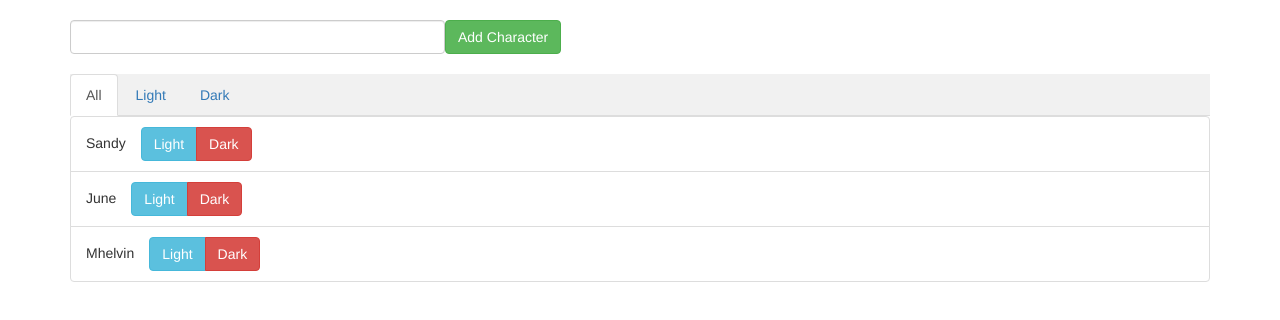
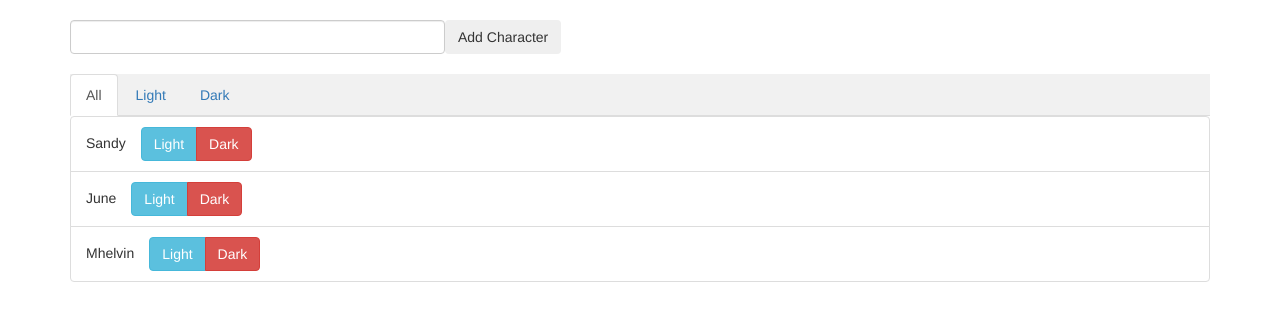
Before and after one commit to reyesmhelvin/angular, an Angular app: page / in a window 1280 px wide. Shown: the top 320 px of the page. Built offline with nearby package versions, Linux system fonts and the light colour scheme.

Commit message:
add ngClass to create component

```diff
--- a/src/app/create/create.component.html
+++ b/src/app/create/create.component.html
@@ -3,6 +3,6 @@
     <input type="text" class="form-control" aria-describedby="basic-addon1" [(ngModel)]="newCharacter">
   </div>
   <div class="col-lg-6 col-md-6 col-sm-6 col-xs-4">
-    <button type="button" class="btn btn-success" (click)="onAddCharacter($event)">Add Character</button>
+    <button type="button" class="btn" (click)="onAddCharacter($event)" [ngClass]="{'btn-default': newChacter === '', ' btn-success': newCharacter !== ''}">Add Character</button>
   </div>
 </div>
```
